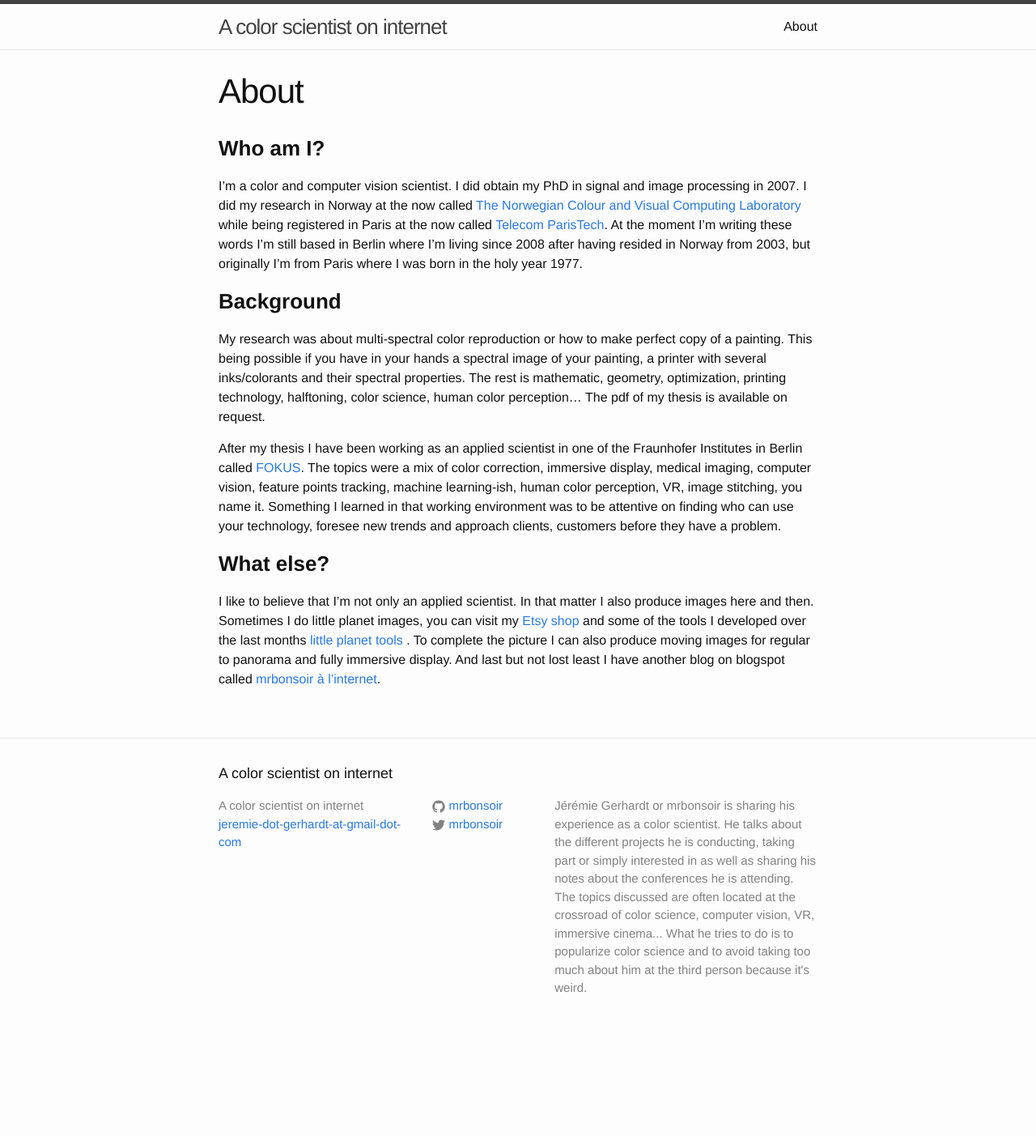
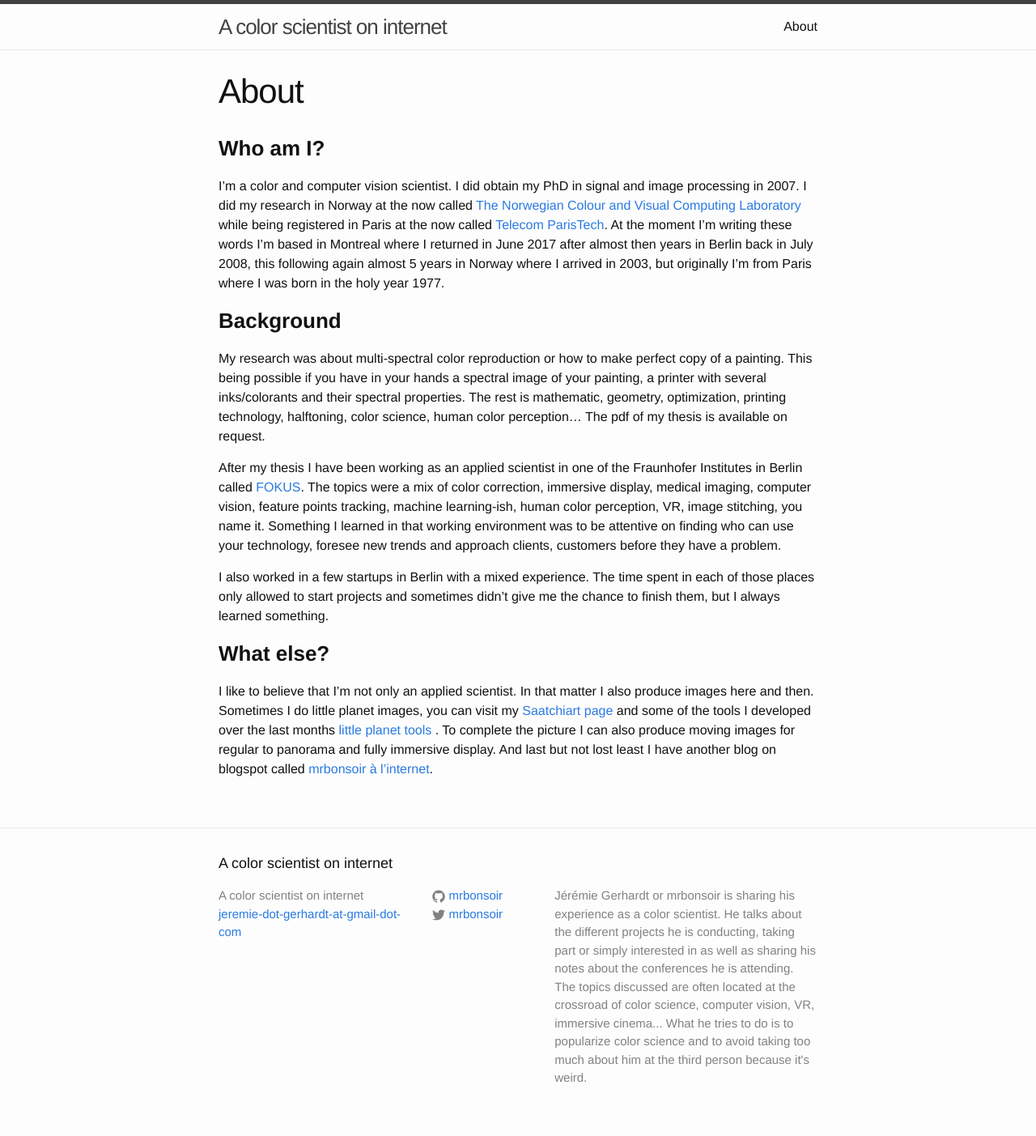
Before and after one commit to mrbonsoir/mrbonsoir.github.io, a Jekyll site: the page built from about.md, in a window 1280 px wide. Shown: the whole page at 81% size. Built offline with Jekyll 4.4.1, drawn with Linux system fonts in a browser that asks for light colours; before the commit the page ends 1292 px from its top, so only the background shows below that.

Commit message:
crossing fingers..

```diff
--- a/about.md
+++ b/about.md
@@ -5,19 +5,21 @@ permalink: /about/
 ---
 
 ### **Who am I?**
-I'm a color and computer vision scientist. I did obtain my PhD in signal and image processing in 2007. I did my research in Norway at the now called [The Norwegian Colour and Visual Computing Laboratory][link-colorlab] while being registered in Paris at the now called [Telecom ParisTech][link-enst]. At the moment I'm writing these words I'm still based in Berlin where I'm living since 2008 after having resided in Norway from 2003, but originally I'm from Paris where I was born in the holy year 1977.
+I'm a color and computer vision scientist. I did obtain my PhD in signal and image processing in 2007. I did my research in Norway at the now called [The Norwegian Colour and Visual Computing Laboratory][link-colorlab] while being registered in Paris at the now called [Telecom ParisTech][link-enst]. At the moment I'm writing these words I'm based in Montreal where I returned in June 2017 after almost then years in Berlin back in July 2008, this following again almost 5 years in Norway where I arrived in 2003, but originally I'm from Paris where I was born in the holy year 1977.
 
 ###  **Background**
 My research was about multi-spectral color reproduction or how to make perfect copy of a painting. This being possible if you have in your hands a spectral image of your painting, a printer with several inks/colorants and their spectral properties. The rest is mathematic, geometry, optimization, printing technology, halftoning, color science, human color perception... The pdf of my thesis is available on request.
 
 After my thesis I have been working as an applied scientist in one of the Fraunhofer Institutes in Berlin called [FOKUS][link-viscom]. The topics were a mix of color correction, immersive display, medical imaging, computer vision, feature points tracking, machine learning-ish, human color perception, VR, image stitching, you name it. Something I learned in that working environment was to be attentive on finding who can use your technology, foresee new trends and approach clients, customers before they have a problem.
 
+I also worked in a few startups in Berlin with a mixed experience. The time spent in each of those places only allowed to start projects and sometimes didn't give me the chance to finish them, but I always learned something.
+
 ### **What else?**
-I like to believe that I'm not only an applied scientist. In that matter I also produce images here and then. Sometimes I do little planet images, you can visit my [Etsy shop][link-etsy] and some of the tools I developed over the last months [little planet tools][link-randomnotebooks] . To complete the picture I can also produce moving images for regular to panorama and fully immersive display. And last but not lost least I have another blog on blogspot called [mrbonsoir à l'internet][link-blogspot].
+I like to believe that I'm not only an applied scientist. In that matter I also produce images here and then. Sometimes I do little planet images, you can visit my [Saatchiart page][link-saatchiart] and some of the tools I developed over the last months [little planet tools][link-randomnotebooks] . To complete the picture I can also produce moving images for regular to panorama and fully immersive display. And last but not lost least I have another blog on blogspot called [mrbonsoir à l'internet][link-blogspot].
 
-[link-colorlab]: http://www.colorlab.no
+[link-colorlab]: https://www.ntnu.edu/colourlab
 [link-enst]: http://www.telecom-paristech.fr/eng
 [link-blogspot]: https://mrbonsoir.blogspot.com
-[link-etsy]: https://www.etsy.com/shop/JeremieLittlePlanets
+[link-saatchiart]: https://www.saatchiart.com/jeremiegerhardt
 [link-randomnotebooks]: https://github.com/mrbonsoir/little_planet_tools/blob/master/Making%20Little%20Planet/Making%20Little%20Planet.md
 [link-viscom]: https://www.fokus.fraunhofer.de/go/viscom
```
